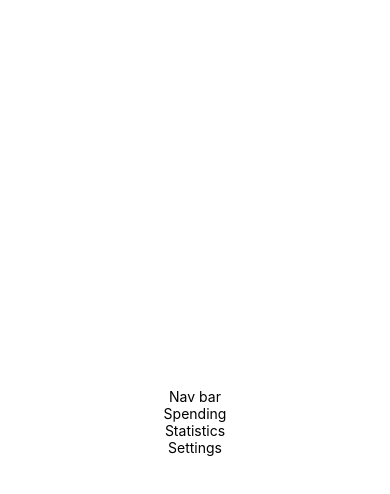
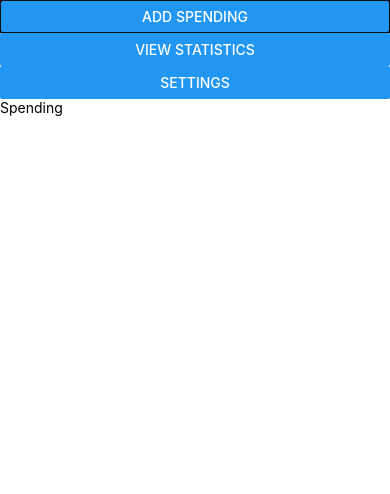
Before and after one commit to fechetejSPU/CSC3220_T1, a React Native app in the folder BudgetMaster/: screen / in a window 390 px wide. Shown: the top 494 px of the page. Built offline with nearby package versions, Linux system fonts and the light colour scheme.

Commit message:
Added navigation

```diff
--- a/BudgetMaster/App.js
+++ b/BudgetMaster/App.js
@@ -1,17 +1,26 @@
 import { StatusBar } from 'expo-status-bar';
 import { StyleSheet, View } from 'react-native';
-import Navigation from './components/navigation';
+import { useState } from 'react';
 import Spending from './components/spending';
 import Statistics from './components/statistics';
 import Settings from './components/settings';
 
 export default function App() {
+  const [getMode, setMode] = useState("spending");
   return (
     <View style={styles.container}>
-      <Navigation/>
-      <Spending/>
-      <Statistics/>
-      <Settings/>
+      <Spending
+        getMode={getMode}
+        setMode={setMode}
+      />
+      <Statistics
+        getMode={getMode}
+        setMode={setMode}
+      />
+      <Settings
+        getMode={getMode}
+        setMode={setMode}
+      />
       <StatusBar style="auto" />
     </View>
   );
--- a/BudgetMaster/components/navigation.js
+++ b/BudgetMaster/components/navigation.js
@@ -1,7 +1,27 @@
-import {View, Text} from "react-native";
+import {View, Button} from "react-native";
 
-export default function Navigation() {
+export default function Navigation(props) {
+    function setSpending() {
+        props.setMode("spending");
+    }
+    function setStatistics() {
+        props.setMode("statistics");
+    }
+    function setSettings() {
+        props.setMode("settings");
+    }
     return (<View>
-        <Text>Nav bar</Text>
+        <Button
+            title="Add Spending"
+            onPress={setSpending}
+        />
+        <Button
+            title="View Statistics"
+            onPress={setStatistics}
+        />
+        <Button
+            title="Settings"
+            onPress={setSettings}
+        />
     </View>);
 }
--- a/BudgetMaster/components/settings.js
+++ b/BudgetMaster/components/settings.js
@@ -1,7 +1,13 @@
-import {View, Text} from "react-native";
+import {View, Text, Modal} from "react-native";
+import Navigation from './navigation';
 
-export default function Settings() {
-    return (<View>
-        <Text>Settings</Text>
-    </View>);
+export default function Settings(props) {
+    return (<Modal visible={props.getMode == "settings"}>
+        <View>
+            <Navigation
+                setMode={props.setMode}
+            />
+            <Text>Settings</Text>
+        </View>
+    </Modal>);
 }
--- a/BudgetMaster/components/spending.js
+++ b/BudgetMaster/components/spending.js
@@ -1,7 +1,13 @@
-import {View, Text} from "react-native";
+import {View, Text, Modal} from "react-native";
+import Navigation from './navigation';
 
-export default function Spending() {
-    return (<View>
-        <Text>Spending</Text>
-    </View>);
+export default function Spending(props) {
+    return (<Modal visible={props.getMode == "spending"}>
+        <View>
+            <Navigation
+                setMode={props.setMode}
+            />
+            <Text>Spending</Text>
+        </View>
+    </Modal>);
 }
--- a/BudgetMaster/components/statistics.js
+++ b/BudgetMaster/components/statistics.js
@@ -1,7 +1,13 @@
-import {View, Text} from "react-native";
+import {View, Text, Modal} from "react-native";
+import Navigation from './navigation';
 
-export default function Statistics() {
-    return (<View>
-        <Text>Statistics</Text>
-    </View>);
+export default function Statistics(props) {
+    return (<Modal visible={props.getMode == "statistics"}>
+        <View>
+            <Navigation
+                setMode={props.setMode}
+            />
+            <Text>Statistics</Text>
+        </View>
+    </Modal>);
 }
```
